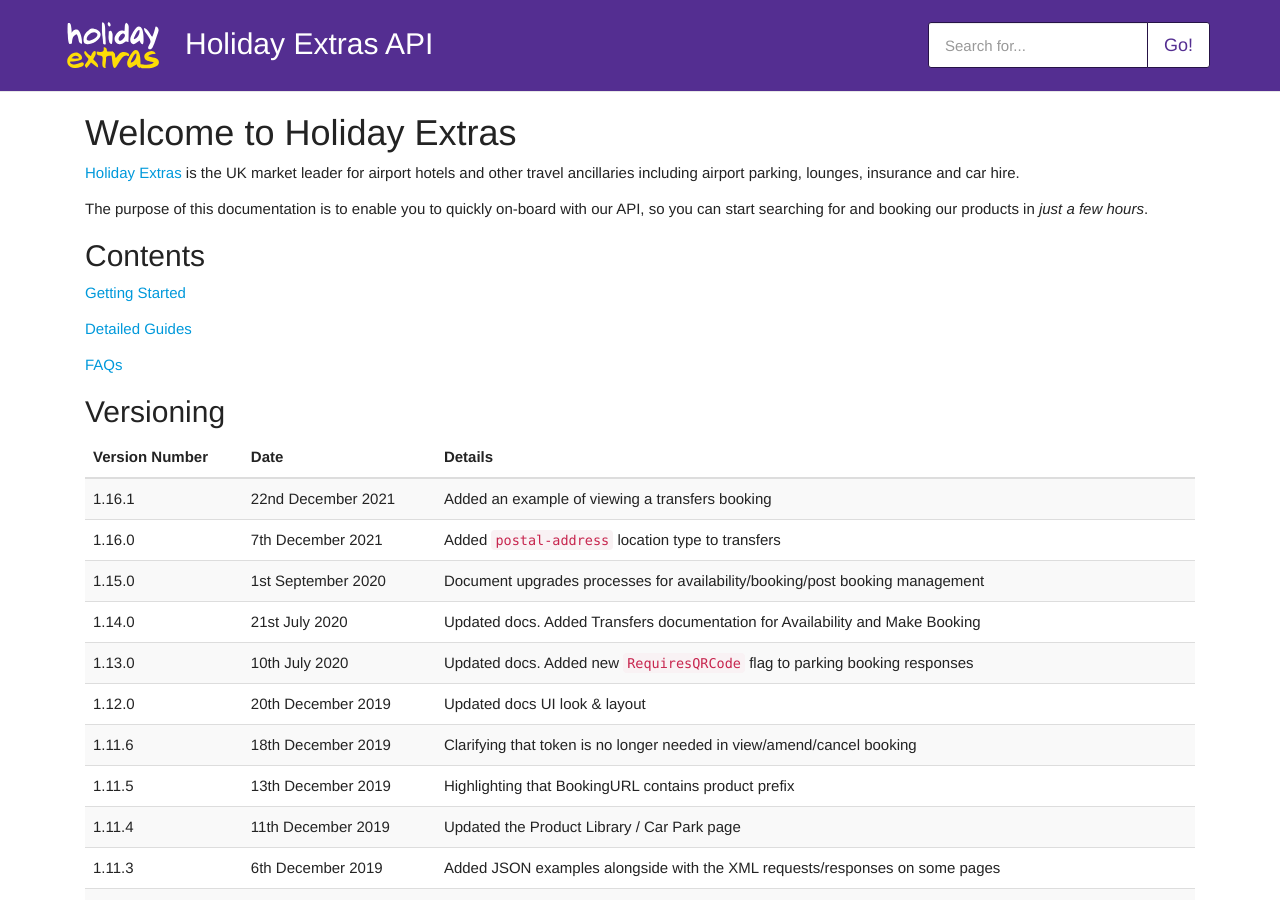
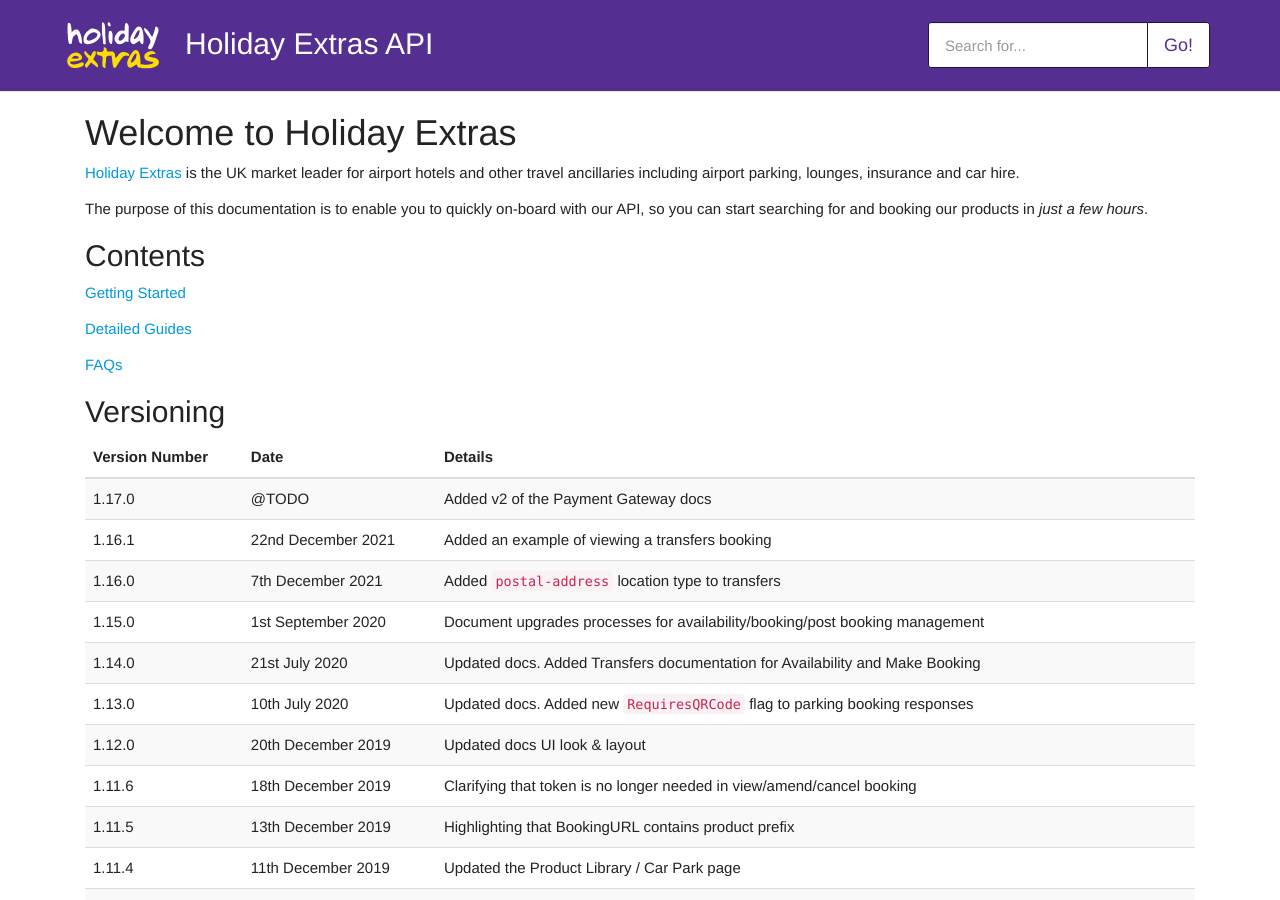
Before and after one commit to holidayextras/partner-api-docs, a Jekyll site: the page built from site/index.md, in a window 1280 px wide and 900 px high. Built offline with Jekyll 4.4.1, drawn with Linux system fonts in a browser that asks for light colours; some web fonts are replaced; our own code applies the rules of GitHub Pages for plain Markdown files.

Commit message:
update versions

```diff
--- a/site/_versioning.md
+++ b/site/_versioning.md
@@ -1,5 +1,6 @@
 | Version Number | Date                | Details                                                                           |
 |----------------|---------------------|-----------------------------------------------------------------------------------|
+| 1.17.0         | @TODO               | Added v2 of the Payment Gateway docs                                              |
 | 1.16.1         | 22nd December 2021  | Added an example of viewing a transfers booking                                   |
 | 1.16.0         | 7th December 2021   | Added `postal-address` location type to transfers                                 |
 | 1.15.0         | 1st September 2020  | Document upgrades processes for availability/booking/post booking management      |
```
